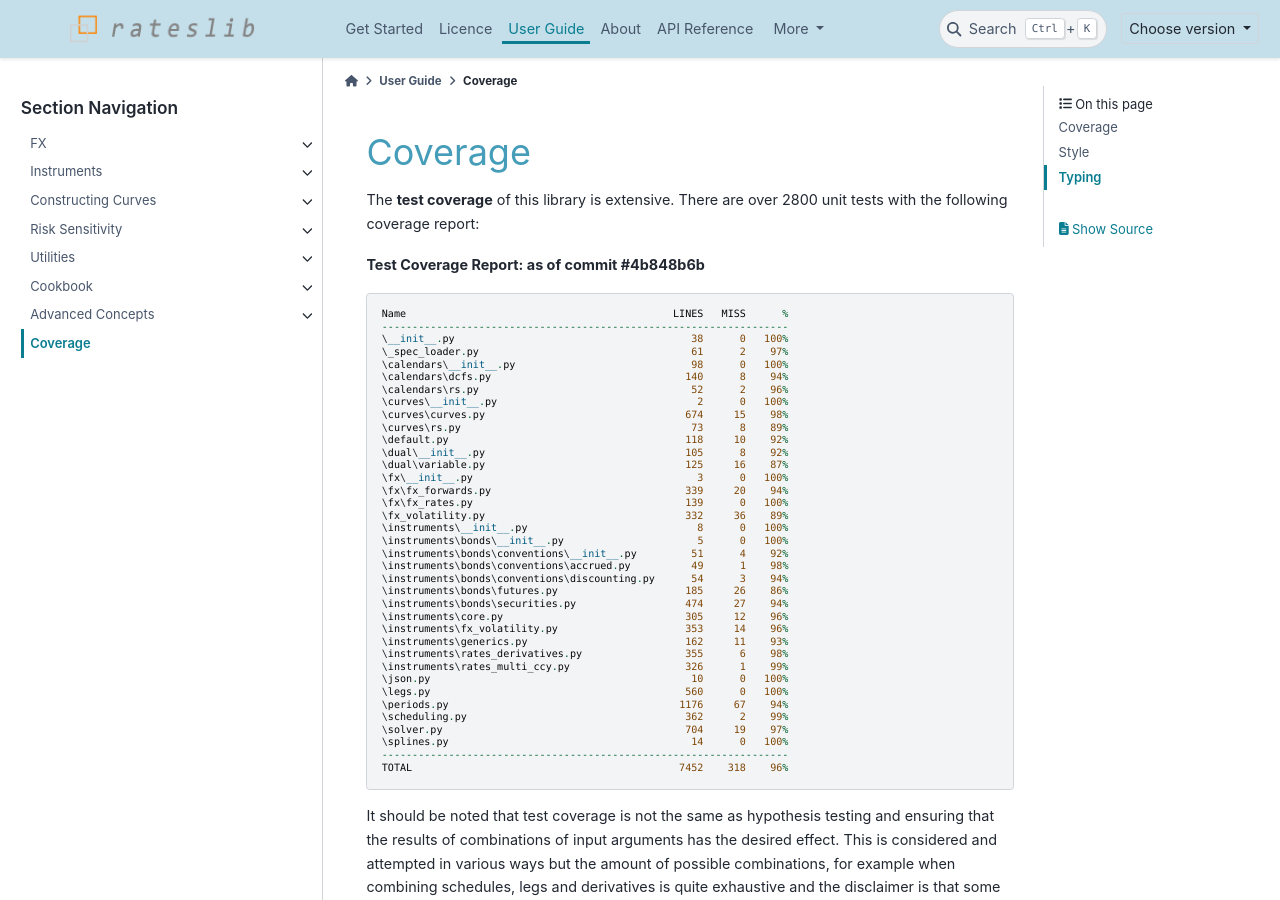
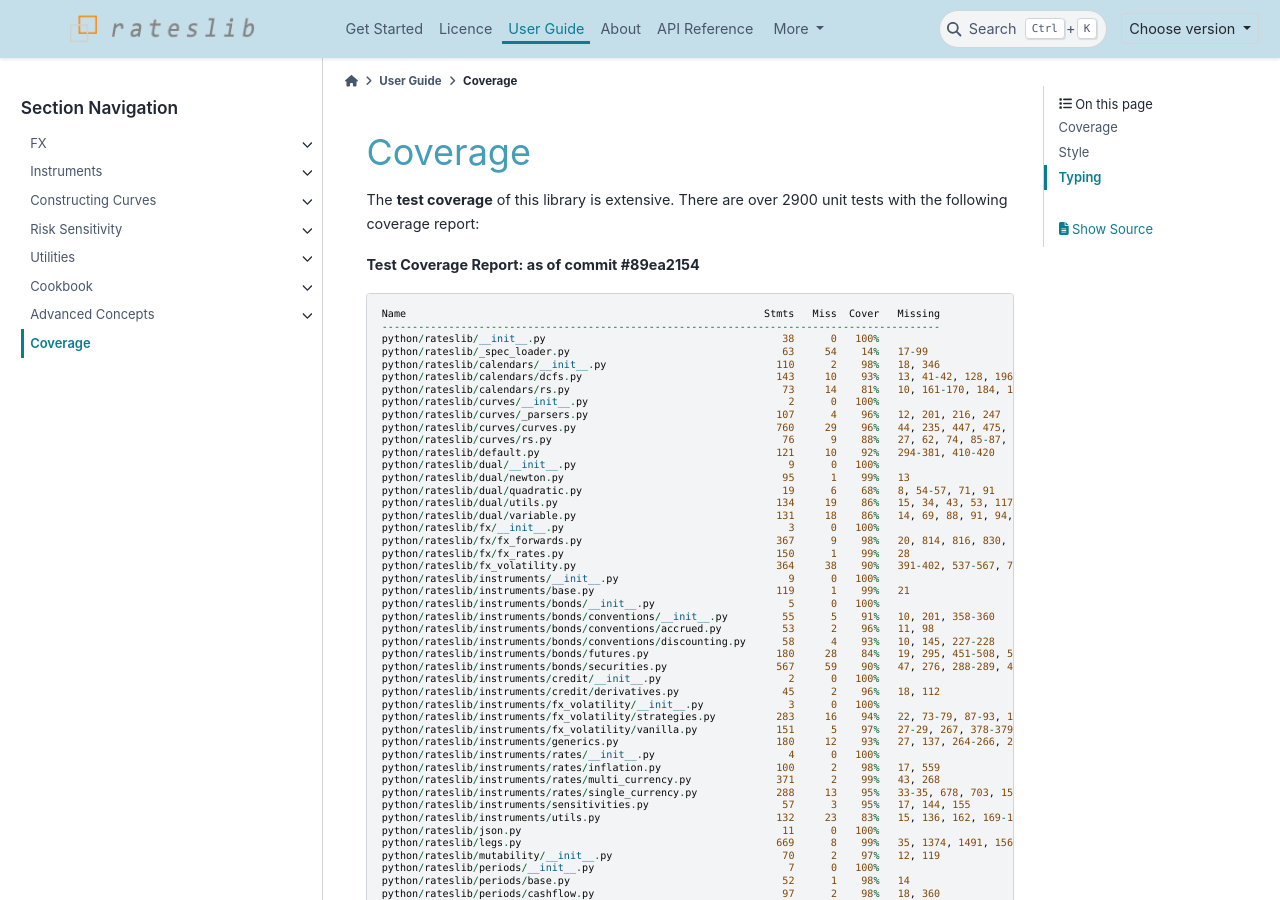
Before and after one commit to attack68/rateslib, a Sphinx documentation site: the page built from docs/source/g_coverage.rst, in a window 1280 px wide and 900 px high. Built offline with Sphinx 7.4.7 and the PyData theme 0.15.4, drawn with Linux system fonts in a browser that asks for light colours; comment, search, counter and statistics services are not loaded; some of the changed text lies outside the part shown.

Commit message:
DOC: edits

```diff
--- a/docs/source/_static/badges.json
+++ b/docs/source/_static/badges.json
@@ -1,5 +1,5 @@
 {
-  "coverage": "97%",
+  "coverage": "94%",
   "licence": "CC-BY-NC-ND-4.0",
   "pypi": "v1.7.0",
   "conda": "v1.7.0",
--- a/docs/source/g_coverage.rst
+++ b/docs/source/g_coverage.rst
@@ -4,50 +4,71 @@
 Coverage
 ***********
 
-The **test coverage** of this library is extensive. There are over 2800 unit tests
+The **test coverage** of this library is extensive. There are over 2900 unit tests
 with the following coverage report:
 
-**Test Coverage Report: as of commit #4b848b6b**
+**Test Coverage Report: as of commit #89ea2154**
 
 .. code-block::
 
-   Name                                            LINES   MISS      %
-   -------------------------------------------------------------------
-   \__init__.py                                       38      0   100%
-   \_spec_loader.py                                   61      2    97%
-   \calendars\__init__.py                             98      0   100%
-   \calendars\dcfs.py                                140      8    94%
-   \calendars\rs.py                                   52      2    96%
-   \curves\__init__.py                                 2      0   100%
-   \curves\curves.py                                 674     15    98%
-   \curves\rs.py                                      73      8    89%
-   \default.py                                       118     10    92%
-   \dual\__init__.py                                 105      8    92%
-   \dual\variable.py                                 125     16    87%
-   \fx\__init__.py                                     3      0   100%
-   \fx\fx_forwards.py                                339     20    94%
-   \fx\fx_rates.py                                   139      0   100%
-   \fx_volatility.py                                 332     36    89%
-   \instruments\__init__.py                            8      0   100%
-   \instruments\bonds\__init__.py                      5      0   100%
-   \instruments\bonds\conventions\__init__.py         51      4    92%
-   \instruments\bonds\conventions\accrued.py          49      1    98%
-   \instruments\bonds\conventions\discounting.py      54      3    94%
-   \instruments\bonds\futures.py                     185     26    86%
-   \instruments\bonds\securities.py                  474     27    94%
-   \instruments\core.py                              305     12    96%
-   \instruments\fx_volatility.py                     353     14    96%
-   \instruments\generics.py                          162     11    93%
-   \instruments\rates_derivatives.py                 355      6    98%
-   \instruments\rates_multi_ccy.py                   326      1    99%
-   \json.py                                           10      0   100%
-   \legs.py                                          560      0   100%
-   \periods.py                                      1176     67    94%
-   \scheduling.py                                    362      2    99%
-   \solver.py                                        704     19    97%
-   \splines.py                                        14      0   100%
-   -------------------------------------------------------------------
-   TOTAL                                            7452    318    96%
+   Name                                                           Stmts   Miss  Cover   Missing
+   --------------------------------------------------------------------------------------------
+   python/rateslib/__init__.py                                       38      0   100%
+   python/rateslib/_spec_loader.py                                   63     54    14%   17-99
+   python/rateslib/calendars/__init__.py                            110      2    98%   18, 346
+   python/rateslib/calendars/dcfs.py                                143     10    93%   13, 41-42, 128, 196, 198, 200, 223, 242, 275
+   python/rateslib/calendars/rs.py                                   73     14    81%   10, 161-170, 184, 188, 195, 199
+   python/rateslib/curves/__init__.py                                 2      0   100%
+   python/rateslib/curves/_parsers.py                               107      4    96%   12, 201, 216, 247
+   python/rateslib/curves/curves.py                                 760     29    96%   44, 235, 447, 475, 1132, 1218, 1221, 1229-1230, 1472, 1475, 1509, 1567, 1770, 2377, 2457, 2504, 2563, 2644, 2646, 2657, 2676, 2680, 2684, 2688, 2692, 2696, 2818, 2923
+   python/rateslib/curves/rs.py                                      76      9    88%   27, 62, 74, 85-87, 97, 101, 120
+   python/rateslib/default.py                                       121     10    92%   294-381, 410-420
+   python/rateslib/dual/__init__.py                                   9      0   100%
+   python/rateslib/dual/newton.py                                    95      1    99%   13
+   python/rateslib/dual/quadratic.py                                 19      6    68%   8, 54-57, 71, 91
+   python/rateslib/dual/utils.py                                    134     19    86%   15, 34, 43, 53, 117-120, 124-127, 162, 171, 179, 186, 323, 327, 345-348
+   python/rateslib/dual/variable.py                                 131     18    86%   14, 69, 88, 91, 94, 97, 100, 116, 133, 156, 173, 189, 212-217
+   python/rateslib/fx/__init__.py                                     3      0   100%
+   python/rateslib/fx/fx_forwards.py                                367      9    98%   20, 814, 816, 830, 1027, 1036, 1045, 1135, 1137
+   python/rateslib/fx/fx_rates.py                                   150      1    99%   28
+   python/rateslib/fx_volatility.py                                 364     38    90%   391-402, 537-567, 733, 735, 737, 1140-1144, 1384
+   python/rateslib/instruments/__init__.py                            9      0   100%
+   python/rateslib/instruments/base.py                              119      1    99%   21
+   python/rateslib/instruments/bonds/__init__.py                      5      0   100%
+   python/rateslib/instruments/bonds/conventions/__init__.py         55      5    91%   10, 201, 358-360
+   python/rateslib/instruments/bonds/conventions/accrued.py          53      2    96%   11, 98
+   python/rateslib/instruments/bonds/conventions/discounting.py      58      4    93%   10, 145, 227-228
+   python/rateslib/instruments/bonds/futures.py                     180     28    84%   19, 295, 451-508, 537, 589, 842-844, 947, 955
+   python/rateslib/instruments/bonds/securities.py                  567     59    90%   47, 276, 288-289, 427-433, 758, 762-768, 813, 852, 854, 860, 862-863, 925-951, 1356, 1747, 1755, 1874, 2363-2366, 2418-2420, 2645, 2655, 2676, 2737, 3001, 3009, 3138-3139
+   python/rateslib/instruments/credit/__init__.py                     2      0   100%
+   python/rateslib/instruments/credit/derivatives.py                 45      2    96%   18, 112
+   python/rateslib/instruments/fx_volatility/__init__.py              3      0   100%
+   python/rateslib/instruments/fx_volatility/strategies.py          283     16    94%   22, 73-79, 87-93, 119, 354, 1252-1254
+   python/rateslib/instruments/fx_volatility/vanilla.py             151      5    97%   27-29, 267, 378-379
+   python/rateslib/instruments/generics.py                          180     12    93%   27, 137, 264-266, 269, 272, 275, 423, 431, 643, 665-671
+   python/rateslib/instruments/rates/__init__.py                      4      0   100%
+   python/rateslib/instruments/rates/inflation.py                   100      2    98%   17, 559
+   python/rateslib/instruments/rates/multi_currency.py              371      2    99%   43, 268
+   python/rateslib/instruments/rates/single_currency.py             288     13    95%   33-35, 678, 703, 1565, 1567, 1569, 1571, 1692, 1701, 1744, 1822, 1848
+   python/rateslib/instruments/sensitivities.py                      57      3    95%   17, 144, 155
+   python/rateslib/instruments/utils.py                             132     23    83%   15, 136, 162, 169-182, 241-242, 283-284, 288, 302-304, 308-310
+   python/rateslib/json.py                                           11      0   100%
+   python/rateslib/legs.py                                          669      8    99%   35, 1374, 1491, 1567, 1913, 2413, 2692, 3054
+   python/rateslib/mutability/__init__.py                            70      2    97%   12, 119
+   python/rateslib/periods/__init__.py                                7      0   100%
+   python/rateslib/periods/base.py                                   52      1    98%   14
+   python/rateslib/periods/cashflow.py                               97      2    98%   18, 360
+   python/rateslib/periods/credit.py                                122      6    95%   19, 198-200, 308, 419
+   python/rateslib/periods/fx_volatility.py                         463     60    87%   32, 155, 158, 220, 234, 303, 342, 458, 475, 970, 1143-1225, 1250, 1271
+   python/rateslib/periods/index.py                                 143      7    95%   21, 112-116, 143, 172, 205, 324
+   python/rateslib/periods/rates.py                                 445     14    97%   30, 144, 756, 763, 1197, 1339, 1418-1424, 1426-1432, 1569, 1662
+   python/rateslib/periods/utils.py                                 116     11    91%   15, 196-197, 205, 231-234, 239, 250, 277, 282
+   python/rateslib/scheduling.py                                    356      4    99%   27, 946, 1111, 1606
+   python/rateslib/solver.py                                        729     23    97%   36-40, 1125, 1255, 1324, 1335, 1430, 1482, 1563, 1732, 1742, 1750, 2036, 2065-2072, 2221, 2230-2233, 2257
+   python/rateslib/splines.py                                        25      1    96%   11
+   --------------------------------------------------------------------------------------------
+   TOTAL                                                           8732    540    94%
+
 
 It should be noted that test coverage is not the same as hypothesis testing and ensuring
 that the results of combinations of input arguments has the desired effect. This is
--- a/pyproject.toml
+++ b/pyproject.toml
@@ -161,6 +161,7 @@ strict = true
 [tool.coverage.run]
 omit = [
     "/typing.py",
+    # "python/tests/*"
 ]
 
 [tool.isort]
```
Also changed, not shown: other parts of docs/source/g_coverage.rst (+2 -3 lines), docs/source/i_about.rst (+18 -9 lines), docs/source/i_guide.rst (+22 -0 lines).
